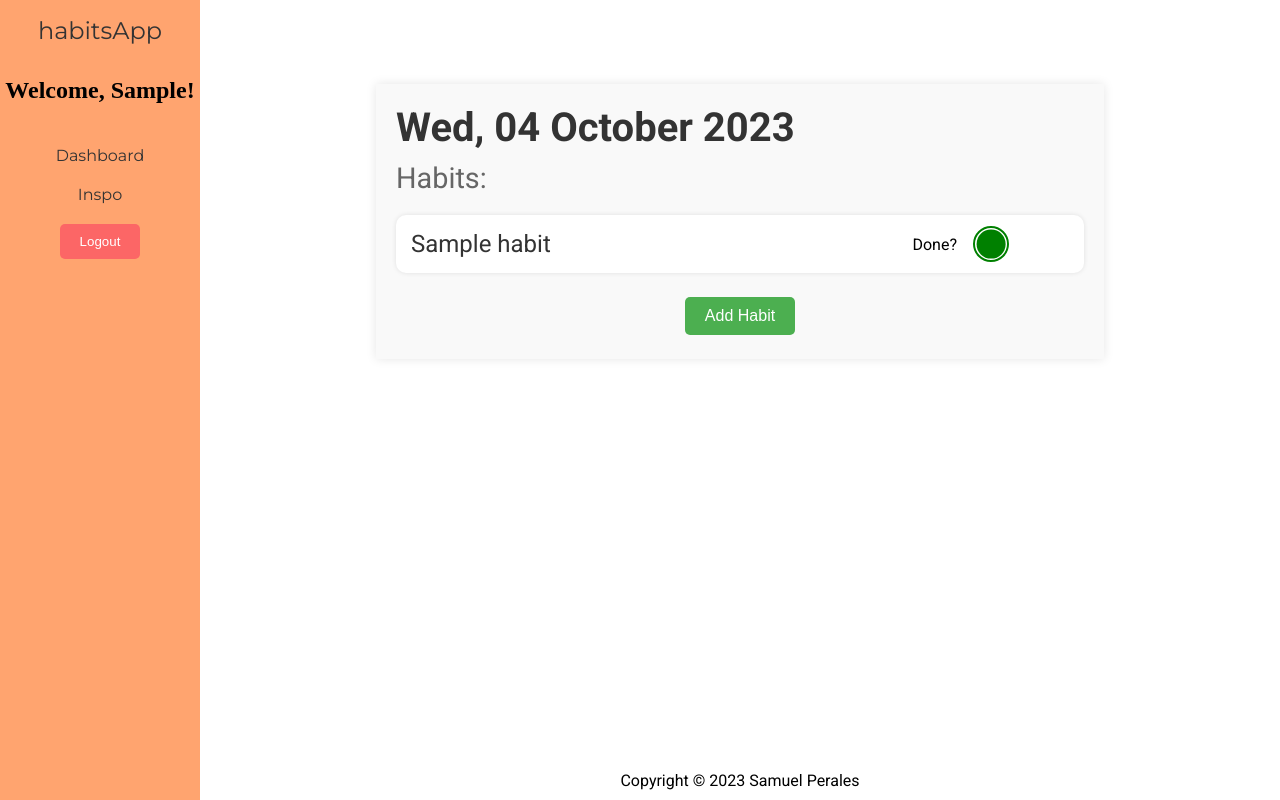
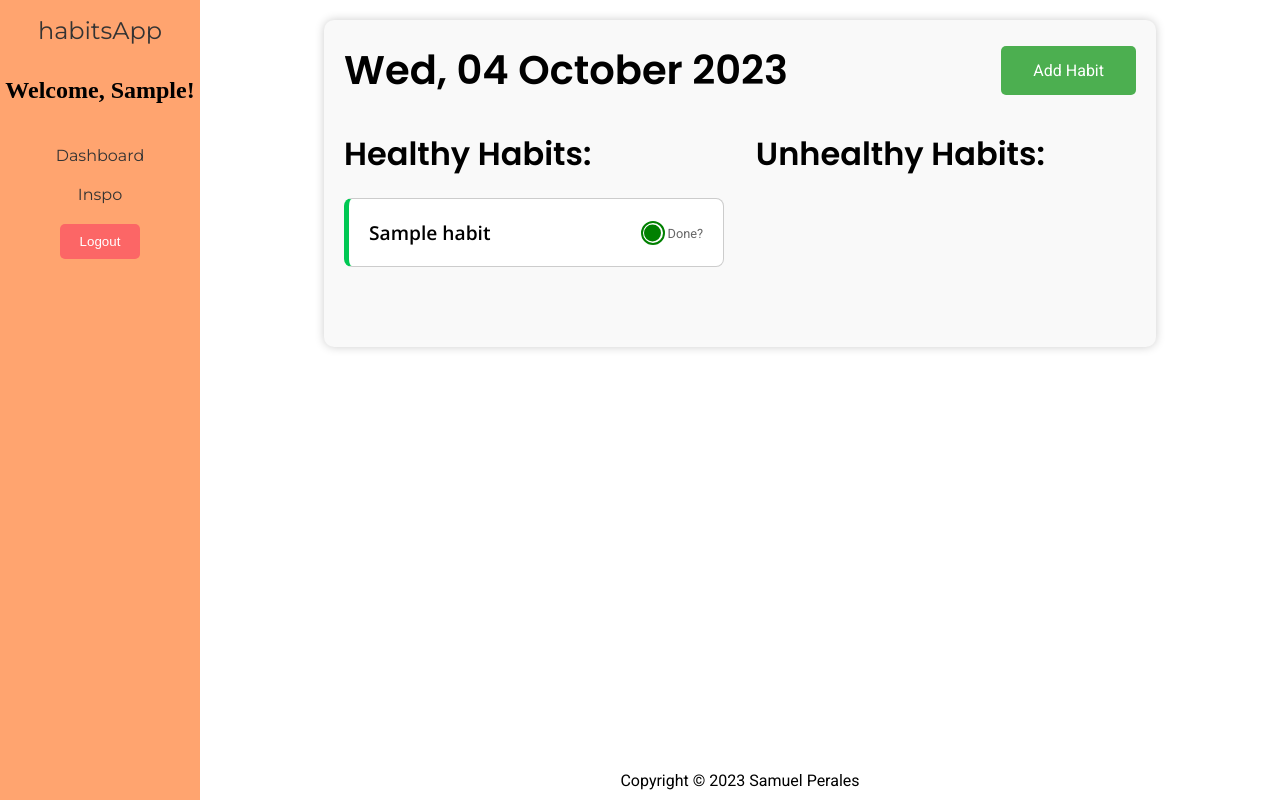
Before and after one commit to samuelperalesg/habitsapp, a Django app: page /dashboard/ in a window 1280 px wide. Run offline with Django 4.2, Linux system fonts and the light colour scheme; a user stored in the database is signed in; tables that the repository leaves empty hold one stand-in row (values such as "Sample post").

Commit message:
wip: Dashboard - splitting habits into healthy and not healthy

```diff
--- a/main_app/static/css/style.css
+++ b/main_app/static/css/style.css
@@ -26,7 +26,6 @@ body {
   background-color: #ffa46f;
   grid-row: span 2;
   width: 200px;
-  height: 100vh;
   position: relative;
   display: flex;
   flex-direction: column;
@@ -99,7 +98,6 @@ body {
 /* 6. Main Content and Footer Styling */
 #main-container {
   padding: 20px;
-  overflow: hidden;
 }
 
 #main-footer {
@@ -377,6 +375,7 @@ body {
   font-family: 'Lato', sans-serif;
   box-shadow: 0px 4px 6px rgba(0, 0, 0, 0.1);
   position: relative;
+  overflow: auto;
 }
 
 .habitForm-title {
@@ -545,161 +544,210 @@ textarea {
 
 
 
-/* Dashboard Page */
+/* 12. Dashboard Page */
 
-/* Container */
+/* Container Styling */
 #dashboard-container {
-  font-family: 'Roboto', sans-serif;
-  width: 70%;
-  margin: 0 auto;
-  margin-top: 4rem;
-  background-color: #f9f9f9;
+  width: 80%;
+  margin: auto;
   padding: 20px;
-  box-shadow: 0px 0px 10px 0px rgba(0, 0, 0, 0.1);
+  background: #f9f9f9;
+  border-radius: 10px;
+  box-shadow: 0px 0px 10px 0px #ccc;
 }
 
-/* Title */
-#date-title {
-  font-weight: 700;
-  font-size: 2.5em;
-  color: #333;
-  margin-bottom: 10px;
-}
-
-/* Dashboard Title */
-.dashboard-title {
-  font-weight: 400;
-  font-size: 1.8em;
-  color: #666;
-  margin-bottom: 20px;
-}
-
-/* Habits Container */
-#dashboard-habits-container {
-  display: flex;
-  flex-direction: column;
-  gap: 15px;
-  /* Space between habit cards */
-}
-
-/* Habit Card */
-.habit-card {
-  background-color: #fff;
-  padding: 15px;
-  border-radius: 10px;
-  box-shadow: 0px 0px 5px 0px rgba(0, 0, 0, 0.1);
-}
-
-.habit-link {
-  text-decoration: none;
-  color: inherit;
-}
-
-/* Habit Card Content */
-.habit-card-content {
+/* Date and Add Button Section */
+#date-add-container {
   display: flex;
   justify-content: space-between;
   align-items: center;
 }
 
-.dashboard-habit-title {
-  font-size: 1.5em;
-  font-weight: 400;
-  color: #333;
+#date-title {
+  font-size: 2.5em;
+  color: black;
+  font-family: 'Poppins', sans-serif;
 }
 
-/* Checkbox */
-.circle-wrapper {
-  position: relative;
-  display: inline-block;
-}
-
-.habit-checkbox {
-  display: none;
-}
-
-.habit-checkbox + .habit-checkbox-label::before {
-  content: '';
-  display: block;
-  width: 2rem; /* Adjusted width */
-  height: 2rem; /* Adjusted height */
-  border: 2px solid red;
-  border-radius: 50%;
-  position: absolute;
-  top: 50%; /* Centered vertically */
-  left: 50%; /* Centered horizontally */
-  transform: translate(-50%, -50%); /* Perfectly centered */
-  transition: border-color 0.3s;
-  cursor: pointer;
-}
-
-.habit-checkbox:checked + .habit-checkbox-label::before {
-  border-color: green;
-  cursor: pointer;
-}
-
-.habit-checkbox + .habit-checkbox-label::after {
-  content: '';
-  display: block;
-  width: 1.8rem;
-  height: 1.8rem;
-  background-color: transparent;
-  border-radius: 50%;
-  position: absolute;
-  top: 50%; /* Centered vertically */
-  left: 50%; /* Centered horizontally */
-  transform: translate(-50%, -50%); /* Perfectly centered */
-  transition: background-color 0.3s;
-  cursor: pointer;
-}
-
-.habit-checkbox:checked + .habit-checkbox-label::after {
-  background-color: green;
-  cursor: pointer;
-}
-
-.done-text {
-  margin-right: 7rem;
-}
-
-/* Add Button Container */
-#add-btn-container {
-  margin-top: 20px;
-  text-align: center;
-}
-
-/* Button */
-.add-btn {
+#add-btn-container .add-btn {
   background-color: #4CAF50;
-  /* Green */
   color: white;
-  border: none;
-  padding: 10px 20px;
+  padding: 15px 32px;
   text-align: center;
   text-decoration: none;
   display: inline-block;
   font-size: 16px;
-  margin: 4px 2px;
+  transition-duration: 0.4s;
   cursor: pointer;
+  border: none;
   border-radius: 5px;
-  outline: none;
-  transition: background-color 0.3s;
+  font-family: 'Roboto', sans-serif;
+}
+
+#add-btn-container .add-btn:hover {
+  background-color: #45a049;
 }
 
 .add-link {
   text-decoration: none;
   color: white;
-  display: block;
 }
 
-.add-btn:hover {
-  background-color: #45a049;
+/* Habits Container */
+#habits-container {
+  display: flex;
+  justify-content: space-between;
+  margin-top: 30px;
+}
+
+.habit-section {
+  width: 48%;
+  margin-bottom: 40px;
+}
+
+.dashboard-title {
+  font-size: 2em;
+  color: black;
+  margin-bottom: 20px; /* Added Space */
+  font-family: 'Poppins', sans-serif;
+}
+
+/* Habit Card Styling */
+.habit-card {
+  display: flex;
+  justify-content: space-between;
+  align-items: center;
+  padding: 20px;
+  margin-bottom: 20px;
+  border: 1px solid #ccc;
+  border-radius: 8px;
+  background-color: white;
+  transition: all 0.3s ease-in-out;
+  font-family: 'Roboto', sans-serif;
+}
+
+.habit-card:hover {
+  transform: scale(1.02);
+  box-shadow: 0px 0px 10px 0px #ccc;
+}
+
+.healthy {
+  border-left: 5px solid #00c853;
+}
+
+.unhealthy {
+  border-left: 5px solid #d50000;
+}
+
+.habit-card-content {
+  display: flex;
+  align-items: center;
+  width: 100%;
+}
+
+.habit-link {
+  text-decoration: none;
+  color: black;
+  flex-grow: 1;
+  font-family: 'Open Sans', sans-serif;
+}
+
+.dashboard-habit-title {
+  font-size: 1.2em;
+  font-weight: 600;
+}
+
+/* Checkbox Styling */
+.circle-wrapper {
+  position: relative;
+}
+
+.habit-checkbox {
+  position: absolute;
+  opacity: 0;
+  cursor: pointer;
+  height: 0;
+  width: 0;
+}
+
+.habit-checkbox-label {
+  position: relative;
+  cursor: pointer;
+  padding-left: 27px; /* Adjusted Space */
+  display: inline-block;
+}
+
+.done-text {
+  font-size: 0.8em;
+  color: #666;
+}
+
+/* Checkboxes - Healthy Habits */
+#healthy-habits-container .habit-checkbox + .habit-checkbox-label::before {
+  content: '';
+  display: block;
+  width: 20px;
+  height: 20px;
+  border: 2px solid green;
+  border-radius: 50%;
+  position: absolute;
+  left: 0;
+  top: 50%;
+  transform: translateY(-50%);
+  cursor: pointer;
+  transition: all 0.3s;
+}
+
+#healthy-habits-container .habit-checkbox:checked + .habit-checkbox-label::after {
+  content: '';
+  display: block;
+  width: 17px; /* Smaller than the ::before */
+  height: 17px;
+  background-color: green;
+  border-radius: 50%;
+  position: absolute;
+  left: 3.5px; /* Positioning correctly inside the ::before */
+  top: 50%;
+  transform: translateY(-50%);
+}
+
+/* Checkboxes - Unhealthy Habits */
+#unhealthy-habits-container .habit-checkbox + .habit-checkbox-label::before {
+  content: '';
+  display: block;
+  width: 20px;
+  height: 20px;
+  border: 2px solid red;
+  border-radius: 50%;
+  position: absolute;
+  left: 0;
+  top: 50%;
+  transform: translateY(-50%);
+  cursor: pointer;
+  transition: all 0.3s;
+}
+
+#unhealthy-habits-container .habit-checkbox:checked + .habit-checkbox-label::after {
+  content: '';
+  display: block;
+  width: 17px; /* Smaller than the ::before */
+  height: 17px;
+  background-color: red;
+  border-radius: 50%;
+  position: absolute;
+  left: 3.5px; /* Positioning correctly inside the ::before */
+  top: 50%;
+  transform: translateY(-50%);
 }
 
 
 
 
-/* Inspiration Page */
+
+
+
+
+/* 13. Inspiration Page */
 
 /* Center the main heading */
 .inspiration-heading {
--- a/main_app/templates/base.html
+++ b/main_app/templates/base.html
@@ -11,6 +11,8 @@
     <link href="https://fonts.googleapis.com/css2?family=Lato:wght@400;700&family=Montserrat:wght@400;600&family=Open+Sans&family=Raleway&family=Roboto:wght@400;700&display=swap" rel="stylesheet">
     <link href="https://fonts.googleapis.com/css2?family=Roboto:wght@400;700&display=swap" rel="stylesheet">
     <link href="https://fonts.googleapis.com/css2?family=Roboto:wght@300;400;700&display=swap" rel="stylesheet">
+    <link href="https://fonts.googleapis.com/css2?family=Poppins:wght@300;400;600&display=swap" rel="stylesheet">
+    <link href="https://fonts.googleapis.com/css2?family=Poppins:wght@300;400;600&family=Roboto:wght@300;400;700&family=Open+Sans:wght@300;400;600&display=swap" rel="stylesheet">
     <title>Habits App</title>
 </head>
 
--- a/main_app/templates/dashboard.html
+++ b/main_app/templates/dashboard.html
@@ -2,11 +2,24 @@
 {% block content %}
 
 <div id="dashboard-container">
+  <!-- Section 1: Date and Add Button -->
+  <div id="date-add-container">
     <h1 id="date-title">{% now "D, d F Y" %}</h1>
-  <h3 class="dashboard-title">Habits:</h3>
-  <div id="dashboard-habits-container">
+    <div id="add-btn-container">
+      <button class="add-btn">
+        <a href="{% url 'add' %}" class="add-link">Add Habit</a>
+      </button>
+    </div>
+  </div>
+
+  <!-- Section 2: Habit Containers -->
+  <div id="habits-container">
+    <!-- Healthy Habits -->
+    <div id="healthy-habits-container" class="habit-section">
+      <h3 class="dashboard-title">Healthy Habits:</h3>
       {% for habit in habits %}
-    <div class="habit-card">
+        {% if habit.healthy %}
+          <div class="habit-card healthy">
             <div class="habit-card-content">
               <a href="{% url 'detail' habit.id %}" class="habit-link">
                 <span class="dashboard-habit-title">{{ habit.habit_name }}</span>
@@ -24,13 +37,36 @@
               </div>
             </div>
           </div>
+        {% endif %}
       {% endfor %}
     </div>
 
-  <div id="add-btn-container">
-    <button class="add-btn">
-      <a href="{% url 'add' %}" class="add-link">Add Habit</a>
-    </button>
+    <!-- Unhealthy Habits -->
+    <div id="unhealthy-habits-container" class="habit-section">
+      <h3 class="dashboard-title">Unhealthy Habits:</h3>
+      {% for habit in habits %}
+        {% if not habit.healthy %}
+          <div class="habit-card unhealthy">
+            <div class="habit-card-content">
+              <a href="{% url 'detail' habit.id %}" class="habit-link">
+                <span class="dashboard-habit-title">{{ habit.habit_name }}</span>
+              </a>
+              <div class="habit-status">
+                <form method="POST" action="{% url 'update_habit' habit.id %}" class="habit-form">
+                  {% csrf_token %}
+                  <div class="circle-wrapper">
+                    <input type="checkbox" class="habit-checkbox" id="habit-checkbox-{{ habit.id }}" name="is_done" {% if habit.is_done %}checked{% endif %} onchange="this.form.submit()" />
+                    <label for="habit-checkbox-{{ habit.id }}" class="habit-checkbox-label">
+                      <span class="done-text">Slipped?</span>
+                    </label>
+                  </div>
+                </form>
+              </div>
+            </div>
+          </div>
+        {% endif %}
+      {% endfor %}
+    </div>
   </div>
 </div>
 
```
Lines whose indentation alone changed are shown as unchanged.
